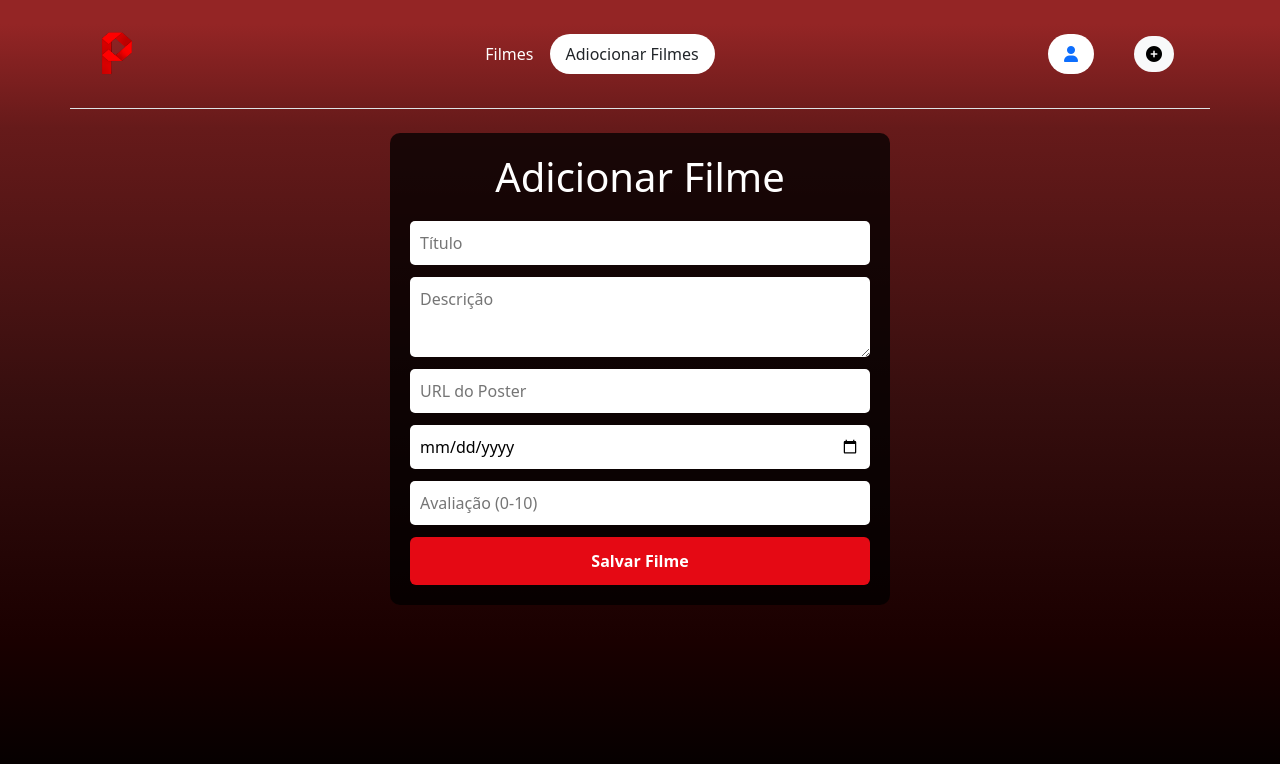
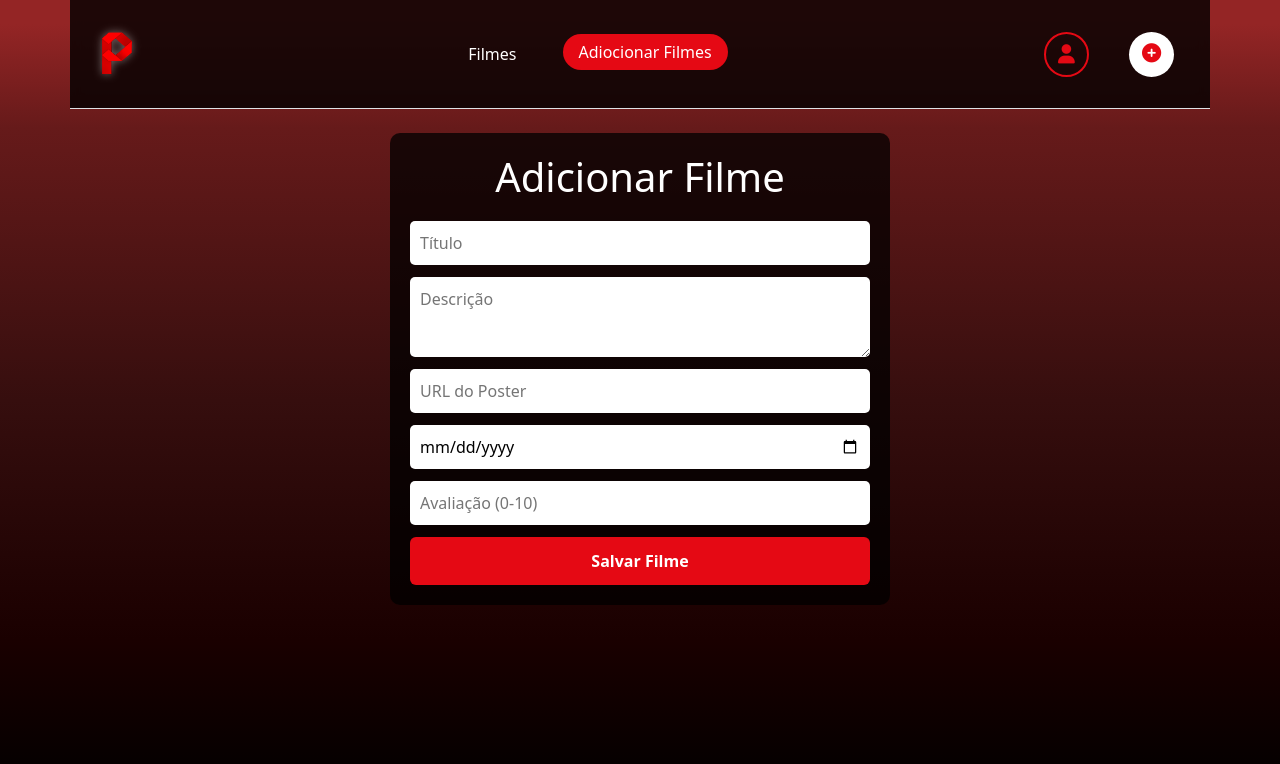
Before and after one commit to danielfigueredosilva/streamflix, a React (Create React App) app: page /adicionaFilme in a window 1280 px wide. Shown: the top 764 px of the page. Built offline with nearby package versions, Linux system fonts and the light colour scheme.

Commit message:
Estilização navLinks

```diff
--- a/src/components/NavBar.css
+++ b/src/components/NavBar.css
@@ -1,19 +1,96 @@
-#btn-login{
-    background-color: white;
-    border: none;
-    display: flex;
-    align-items: center;
-    justify-items: center;
-    padding: 8px 16px;
+
+header {
+  background: rgba(0, 0, 0, 0.8);
+  backdrop-filter: blur(6px);
+  border-bottom: 1px solid rgba(255, 255, 255, 0.15) !important;
+}
+
+.nav-link {
+  font-size: 1.1rem;
+  font-weight: 500;
+  transition: 0.3s ease;
+}
+
+
+.nav-link {
+  color: #e5e5e5 !important;
+}
+
+.nav-link:hover {
+  color: white !important;
+  transform: scale(1.05);
+}
+
+.nav-link.bg-white.text-dark {
+  background: #e50914 !important;
+  color: white !important;
+  border-radius: 20px !important;
+  padding: 6px 16px !important;
+}
+
+#btn-login,
+#btn-cadastro {
+  width: 45px;
+  height: 45px;
+  display: flex;
+  align-items: center;
+  justify-content: center;
+  transition: 0.3s ease;
+  font-size: 1.2rem;
+}
+
+
+#btn-login {
+  border: 2px solid #e50914 !important;
+  color: #e50914 !important;
+  background: transparent !important;
 }
 
 #btn-login:hover {
-    color: black;
+  background: #e50914 !important;
+  color: white !important;
+  transform: scale(1.1);
 }
+
+#btn-cadastro {
+  background: white !important;
+  color: #e50914 !important;
+}
+
+ */
+#btn-cadastro:hover {
+  background: #e50914 !important;
+  color: white !important;
+  transform: rotate(90deg);
+}
+
+
+header img {
+  filter: drop-shadow(0 0 4px rgba(255, 255, 255, 0.4));
+  transition: 0.3s ease;
+}
+
+header img:hover {
+  transform: scale(1.05);
+}
+
+
+header ul {
+  gap: 30px;
+}
+
+@media (max-width: 768px) {
+  header {
+    flex-direction: column;
+    gap: 15px;
+    padding: 20px 0;
+  }
+
+  header ul {
+    gap: 15px;
+  }
+}
+
 li{
     list-style-type: none;
 }
-
-/* @media (max-width: 600px) {
-
-} */
--- a/src/pages/AdicionaFilme.jsx
+++ b/src/pages/AdicionaFilme.jsx
@@ -135,6 +135,7 @@ const styles = {
     borderRadius: "5px",
     border: "none",
     outline: "none",
+
   },
   textarea: {
     padding: "10px",
```
